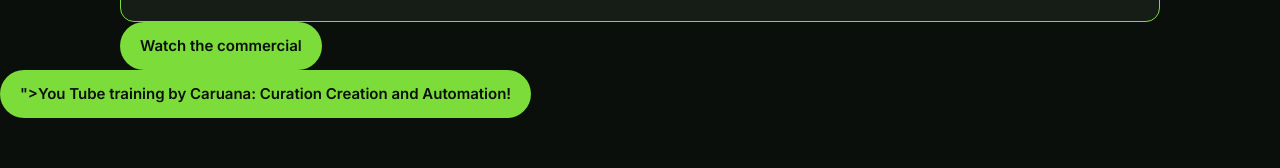
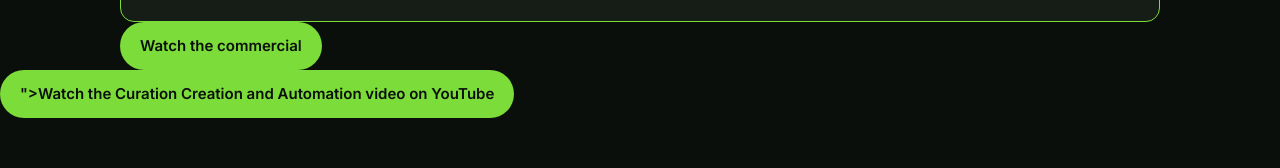
Before and after one commit to scaruana33-code/linkedin-content-curator, a plain HTML site: page index.html in a window 1280 px wide. Shown: the part 3441-3609 px from the top of the page. Drawn offline with Linux system fonts and the light colour scheme.

Commit message:
Refactor HTML structure and update video link

```diff
--- a/index.html
+++ b/index.html
@@ -185,12 +185,13 @@ footer p{max-width:90ch}
           <p class="sub" style="margin:0">Starting runs, making gate decisions, checking drafts, reading the Power BI dashboard, and responding to alerts.</p>
         </div>
         <a class="btn primary" href="docs/LinkedIn_Content_Curator_User_Guide.pdf">Download the PDF</a>
-      </div>
+        </div>
         <a class="btn primary"   href="https://nomorereportsontherun-my.sharepoint.com/:v:/p/admin/IQAHpIzm9BDrRoEfCmq8HF4WAZyNhsVNBCM9B5RBJy5IBQM?e=RjToFM&nav=eyJyZWZlcnJhbEluZm8iOnsicmVmZXJyYWxBcHAiOiJTdHJlYW1XZWJBcHAiLCJyZWZlcnJhbFZpZXciOiJTaGFyZURpYWxvZy1MaW5rIiwicmVmZXJyYWxBcHBQbGF0Zm9ybSI6IldlYiIsInJlZmVycmFsTW9kZSI6InZpZXcifX0%3D">Watch the commercial</a>
-    </div>
-    </div>
-       <a class="btn primary"   href="<iframe width="560" height="315" src="https://www.youtube.com/embed/gyTYWxPNYQo?si=iMp1lz3diGbmspB2" title="YouTube video player" frameborder="0" allow="accelerometer; autoplay; clipboard-write; encrypted-media; gyroscope; picture-in-picture; web-share" referrerpolicy="strict-origin-when-cross-origin" allowfullscreen></iframe>">You Tube training by Caruana: Curation Creation and Automation!</a>
-  </section>
+        </div>
+        </div>
+        <a class="btn primary"   href="<iframe width="560" height="315" src="https://www.youtube.com/embed/gyTYWxPNYQo?si=iMp1lz3diGbmspB2" title="YouTube video player" frameborder="0" allow="accelerometer; autoplay; clipboard-write; encrypted-media; gyroscope; picture-in-picture; web-share" referrerpolicy="strict-origin-when-cross-origin" allowfullscreen></iframe>">Watch the Curation Creation and Automation video on YouTube</a>
+  </div>
+ </section>
 </main>
 
 <footer>
```
